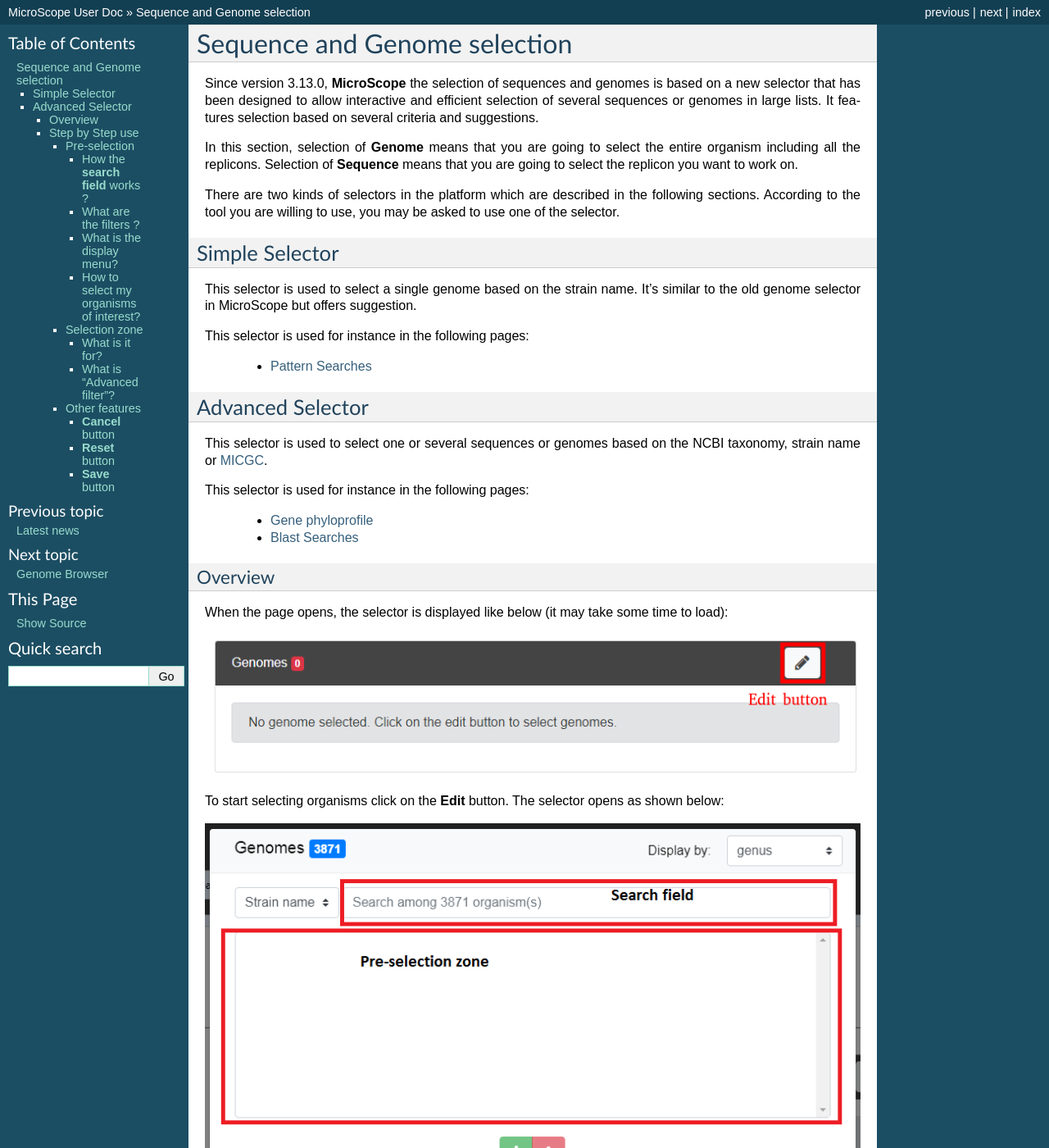
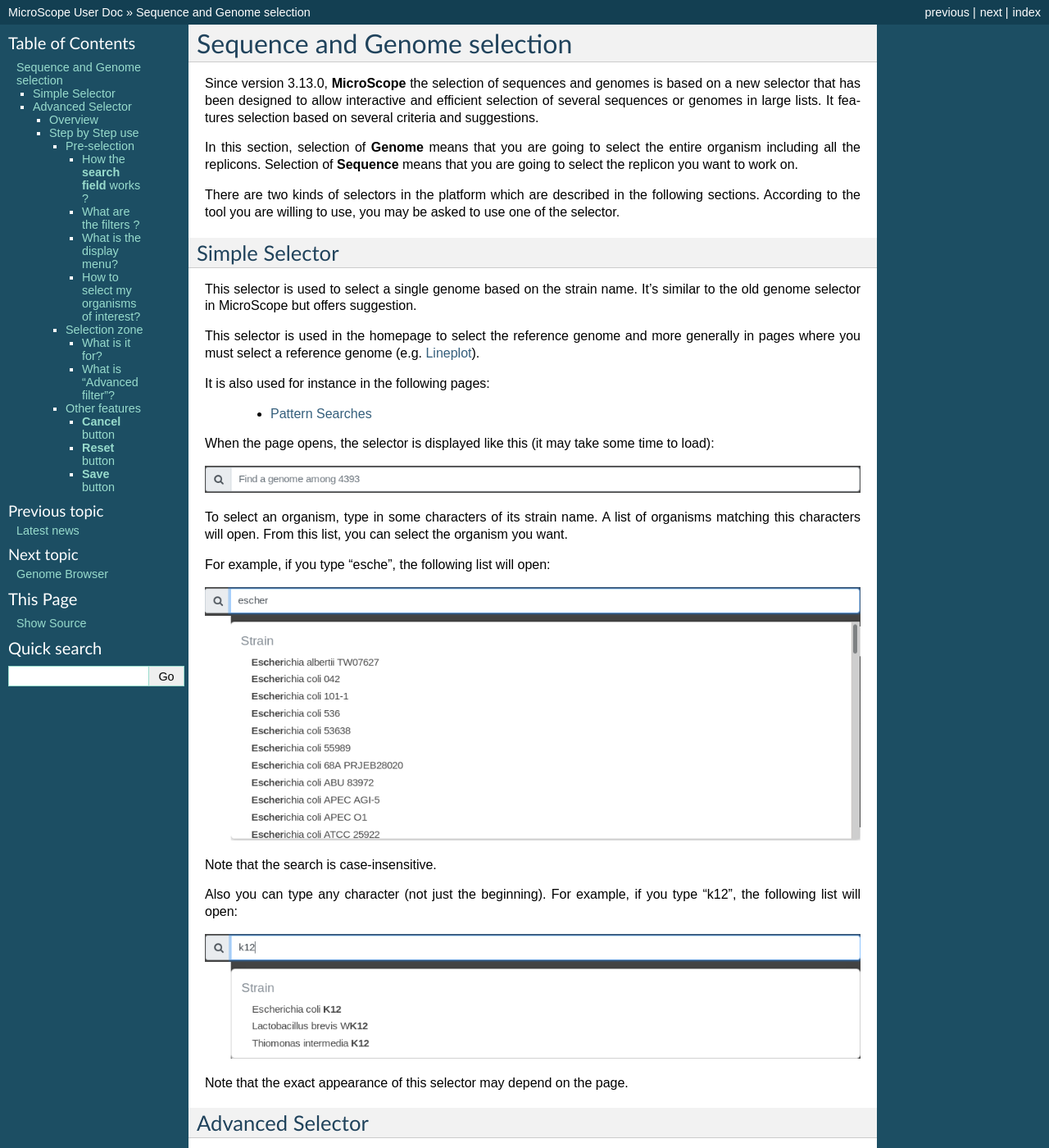
Before and after one commit to labgem/microscope-user-doc, a Sphinx documentation site: the page built from docs/content/overview/organismselection.rst, in a window 1280 px wide and 1400 px high. Shown: the whole window at 82% size. Built offline with Sphinx 7.4.7, drawn with Linux system fonts in a browser that asks for light colours; formulas are drawn with MathJax 3.

Commit message:
Add explanations for simple selector.

```diff
--- a/docs/content/overview/organismselection.rst
+++ b/docs/content/overview/organismselection.rst
@@ -24,9 +24,33 @@
 This selector is used to select a single genome based on the strain name.
 It's similar to the old genome selector in MicroScope but offers suggestion.
 
-This selector is used for instance in the following pages:
+This selector is used in the homepage to select the reference genome
+and more generally in pages where you must select a reference genome (e.g. :ref:`lineplot`).
+
+It is also used for instance in the following pages:
 
   - :ref:`pattern_searches`
+
+When the page opens, the selector is displayed like this (it may take some time to load):
+
+.. image:: img/simple_selector.png
+
+To select an organism, type in some characters of its strain name.
+A list of organisms matching this characters will open.
+From this list, you can select the organism you want.
+
+For example, if you type "esche", the following list will open:
+
+.. image:: img/simple_selector_esche.png
+
+Note that the search is case-insensitive.
+
+Also you can type any character (not just the beginning).
+For example, if you type "k12", the following list will open:
+
+.. image:: img/simple_selector_k12.png
+
+Note that the exact appearance of this selector may depend on the page.
 
 .. _advanced-selector:
 
```
Also changed, not shown: docs/content/overview/img/simple_selector.png (added), docs/content/overview/img/simple_selector_esche.png (added), docs/content/overview/img/simple_selector_k12.png (added).
